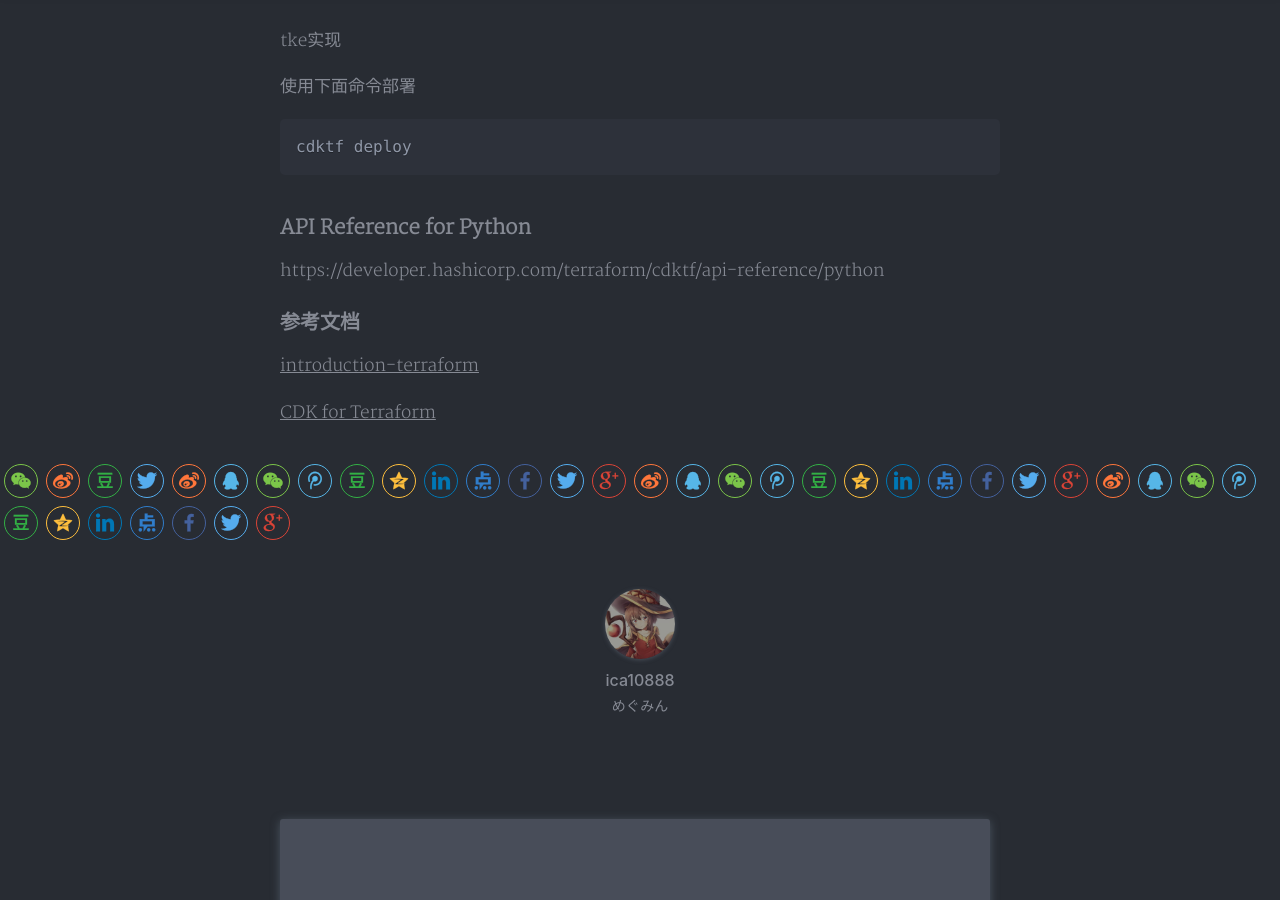
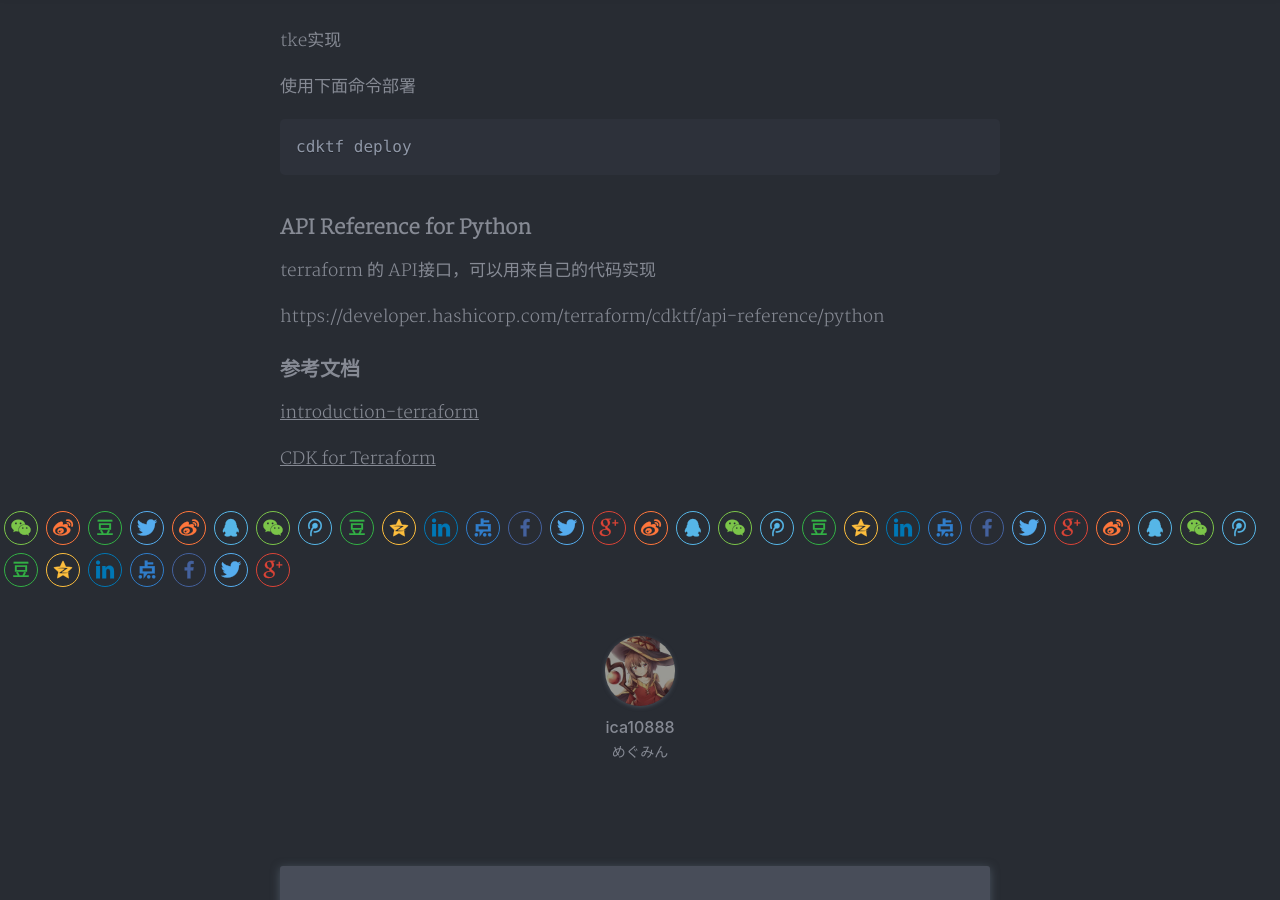
Before and after one commit to ica10888/ica10888.github.io, a Jekyll site: the page built from _posts/2023-02-10-基础设施即代码，使用Terraform 和 cdktf 管理基础设施.md, in a window 1280 px wide and 900 px high, scrolled down 5431 px. Built offline with Jekyll 4.4.1, drawn with Linux system fonts in a browser that asks for light colours; nearby versions of some CDN libraries; a style sheet for code colours, icons or effects is not loaded.

Commit message:
Update 2023-02-10-基础设施即代码，使用Terraform 和 cdktf 管理基础设施.md

```diff
--- a/_posts/2023-02-10-基础设施即代码，使用Terraform 和 cdktf 管理基础设施.md
+++ b/_posts/2023-02-10-基础设施即代码，使用Terraform 和 cdktf 管理基础设施.md
@@ -220,6 +220,8 @@ cdktf deploy
 
 ### API Reference for Python
 
+terraform 的 API接口，可以用来自己的代码实现
+
 https://developer.hashicorp.com/terraform/cdktf/api-reference/python
 
 ### 参考文档
```
